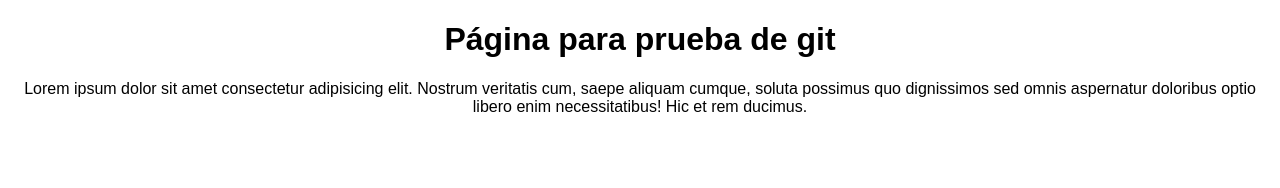
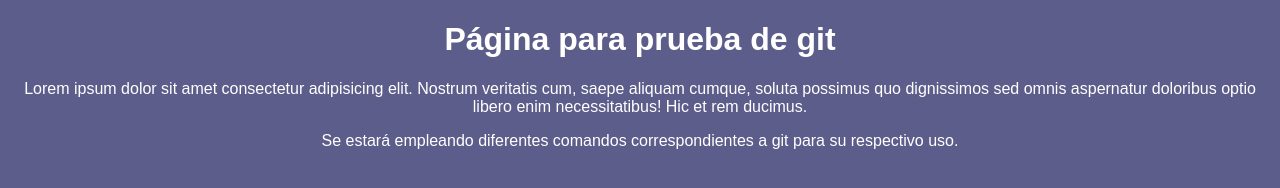
Before and after one commit to MiguelIcal/WebSite, a plain HTML site: page index.html in a window 1280 px wide. Drawn offline with Linux system fonts and the light colour scheme.

Commit message:
Agregue otro parrafo y color de fondo

```diff
--- a/index.html
+++ b/index.html
@@ -10,5 +10,6 @@
 <body>
     <h1>Página para prueba de git</h1>
     <p>Lorem ipsum dolor sit amet consectetur adipisicing elit. Nostrum veritatis cum, saepe aliquam cumque, soluta possimus quo dignissimos sed omnis aspernatur doloribus optio libero enim necessitatibus! Hic et rem ducimus.</p>
+    <p>Se estará empleando diferentes comandos correspondientes a git para su respectivo uso.</p>
 </body>
 </html>
--- a/styles.css
+++ b/styles.css
@@ -1,4 +1,6 @@
 * {
     font-family: Arial;
     text-align: center;
+    color: #fff;
+    background-color: rgb(93, 93, 139);
 }
```
